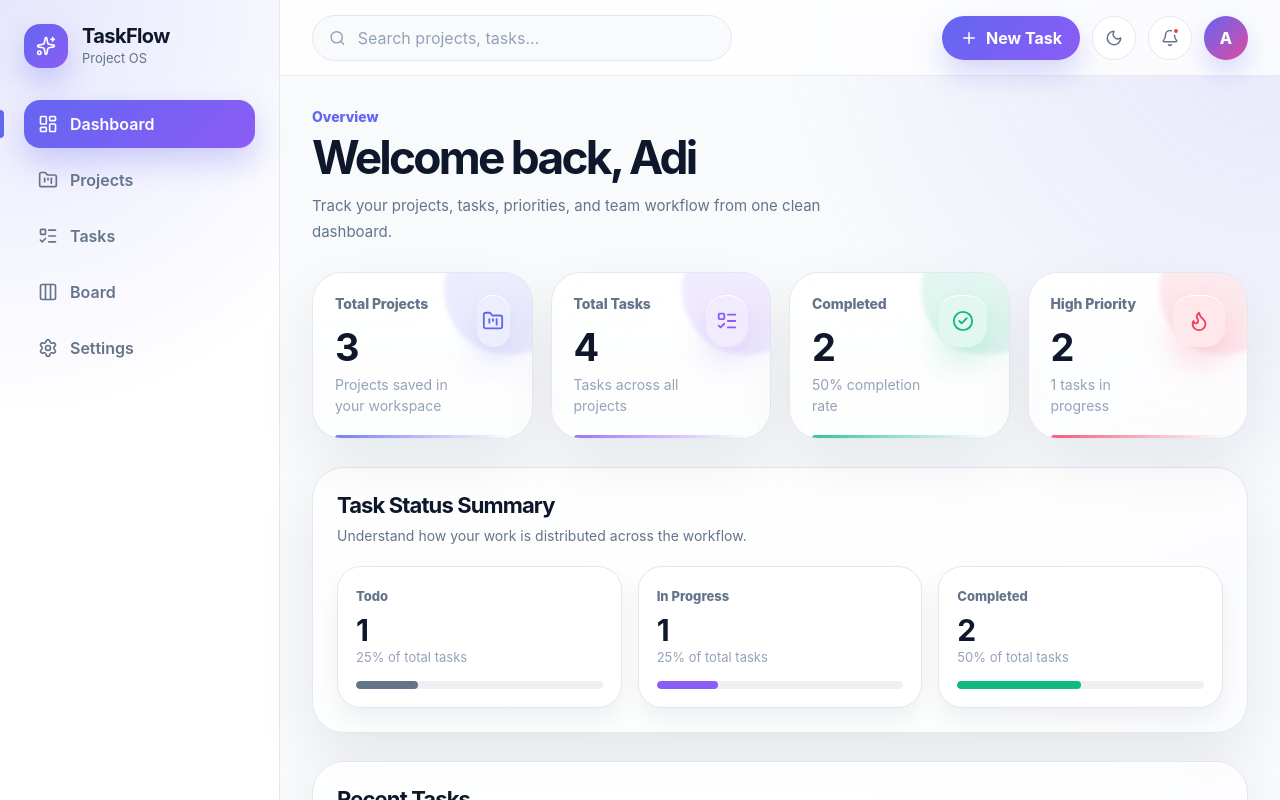
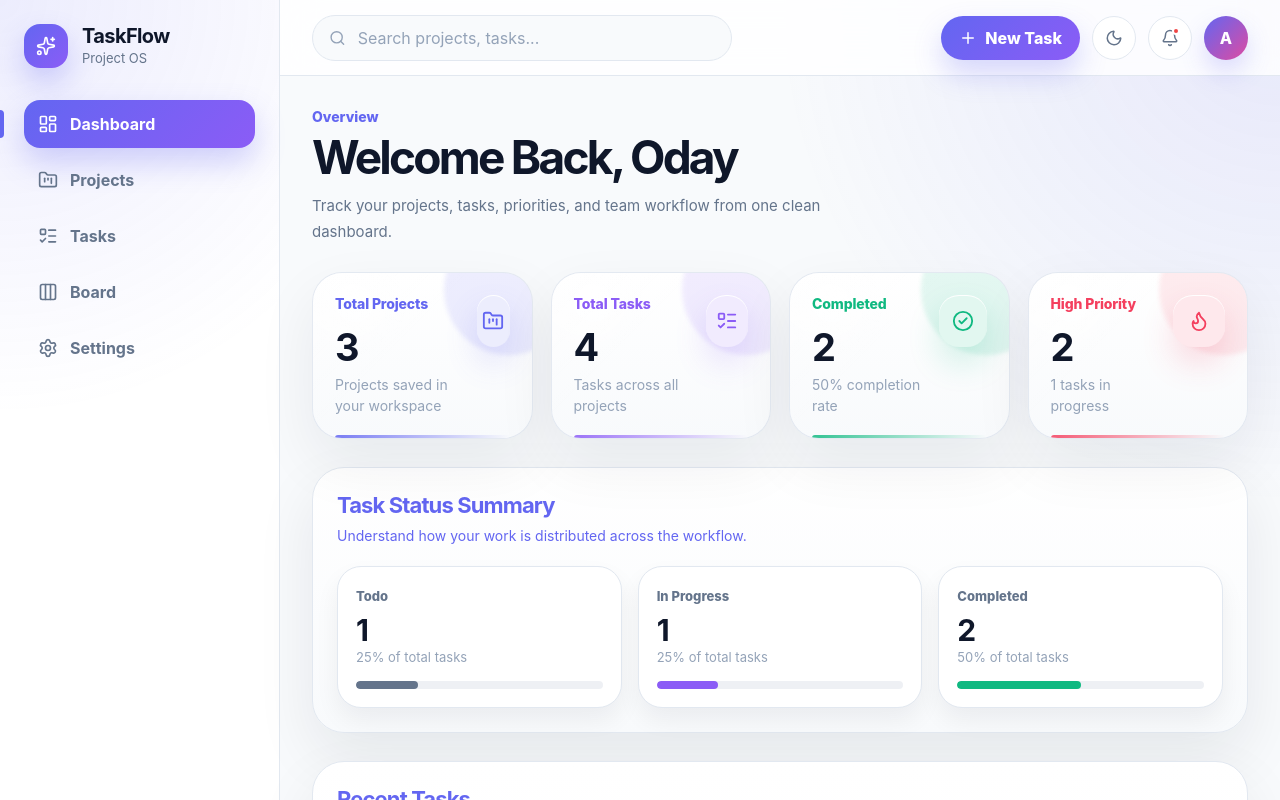
Before and after one commit to odaysaad2003-png/Task-flow-project, a React (Vite) app: page /dashboard in a window 1280 px wide. Shown: the top 800 px of the page. Built offline with nearby package versions, Linux system fonts and the light colour scheme.

Commit message:
fetch add the theem provider and logic to the light and dark mood

```diff
--- a/src/features/board/style/BoardColumn.css
+++ b/src/features/board/style/BoardColumn.css
@@ -2,9 +2,8 @@
     min-height: 520px;
     padding: 18px;
     border-radius: 30px;
-  background:
-    linear-gradient(180deg, rgba(255, 255, 255, 0.9), rgba(255, 255, 255, 0.72)),
-    radial-gradient(circle at top right, var(--color-primary-soft), transparent 36%);
+    background: linear-gradient(180deg, var(--color-surface), var(--color-surface-soft)),
+        radial-gradient(circle at top right, var(--color-primary-soft), transparent 38%);
     border: 1px solid var(--color-border);
     box-shadow: var(--shadow-md);
 }
--- a/src/pages/DashboardPage.jsx
+++ b/src/pages/DashboardPage.jsx
@@ -53,7 +53,7 @@ export default function DashboardPage() {
             <div className="dashboard-header">
                 <PageHeader
                     eyebrow="Overview"
-                    title="Welcome back, Adi"
+                    title="Welcome Back, Oday"
                     description="Track your projects, tasks, priorities, and team workflow from one clean dashboard."
                     action={undefined}
                 />
@@ -100,8 +100,10 @@ export default function DashboardPage() {
             <section className="dashboard-section">
                 <div className="dashboard-section-header">
                     <div>
-                        <h2>Task Status Summary</h2>
-                        <p>Understand how your work is distributed across the workflow.</p>
+                        <h2 style={{color: "var(--color-primary)"}}>Task Status Summary</h2>
+                        <p style={{color: "var(--color-primary)"}}>
+                            Understand how your work is distributed across the workflow.
+                        </p>
                     </div>
                 </div>
 
@@ -129,8 +131,10 @@ export default function DashboardPage() {
             <section className="dashboard-section">
                 <div className="dashboard-section-header">
                     <div>
-                        <h2>Recent Tasks</h2>
-                        <p>Your latest created tasks across all projects.</p>
+                        <h2 style={{color: "var(--color-primary)"}}>Recent Tasks</h2>
+                        <p style={{color: "var(--color-primary)"}}>
+                            Your latest created tasks across all projects.
+                        </p>
                     </div>
                 </div>
 
--- a/src/pages/style/DashboardPage.css
+++ b/src/pages/style/DashboardPage.css
@@ -16,9 +16,7 @@
 .dashboard-section {
   padding: 24px;
   border-radius: 32px;
-  background:
-    linear-gradient(180deg, rgba(255, 255, 255, 0.94), rgba(255, 255, 255, 0.76)),
-    radial-gradient(circle at top right, var(--color-primary-soft), transparent 36%);
+  background: linear-gradient(180deg, var(--color-surface), var(--color-surface-soft)), radial-gradient(circle at top right, var(--color-primary-soft), transparent 38%);
   border: 1px solid var(--color-border);
   box-shadow: var(--shadow-md);
 }
--- a/src/shared/components/Sidebar/sidebar.css
+++ b/src/shared/components/Sidebar/sidebar.css
@@ -3,17 +3,28 @@
   min-height: 100vh;
   padding: 24px;
   background:
-    radial-gradient(circle at top left, rgba(99, 102, 241, 0.16), transparent 32%),
-    #ffffff;
-  border-right: 1px solid #e5e7eb;
+    radial-gradient(circle at top left, var(--color-primary-soft), transparent 32%),
+    var(--color-surface);
+  border-right: 1px solid var(--color-border);
   display: flex;
   flex-direction: column;
   gap: 32px;
+  transition:
+    background var(--transition-base),
+    border-color var(--transition-base);
+}
+
+.sidebar-header,
+.sidebar-brand {
+  display: flex;
+  align-items: center;
+}
+
+.sidebar-header {
+  justify-content: space-between;
 }
 
 .sidebar-brand {
-  display: flex;
-  align-items: center;
   gap: 14px;
 }
 
@@ -24,7 +35,7 @@
   display: grid;
   place-items: center;
   color: #ffffff;
-  background: linear-gradient(135deg, #6366f1, #8b5cf6);
+  background: linear-gradient(135deg, var(--color-primary), var(--color-violet));
   box-shadow: 0 14px 28px rgba(99, 102, 241, 0.28);
 }
 
@@ -33,12 +44,12 @@
   font-size: 20px;
   line-height: 1.1;
   letter-spacing: -0.03em;
-  color: #0f172a;
+  color: var(--color-text);
 }
 
 .sidebar-brand span {
   font-size: 13px;
-  color: #64748b;
+  color: var(--color-text-muted);
 }
 
 .sidebar-nav {
@@ -55,24 +66,24 @@
   display: flex;
   align-items: center;
   gap: 12px;
-  color: #64748b;
-  font-weight: 600;
+  color: var(--color-text-muted);
+  font-weight: 700;
   transition:
-    background 0.25s ease,
-    color 0.25s ease,
-    transform 0.25s ease,
-    box-shadow 0.25s ease;
+    background var(--transition-fast),
+    color var(--transition-fast),
+    transform var(--transition-fast),
+    box-shadow var(--transition-fast);
 }
 
 .sidebar-link:hover {
-  background: #f8fafc;
-  color: #4f46e5;
+  background: var(--color-surface-soft);
+  color: var(--color-primary-dark);
   transform: translateX(4px);
 }
 
 .sidebar-link.active {
   color: #ffffff;
-  background: linear-gradient(135deg, #6366f1, #8b5cf6);
+  background: linear-gradient(135deg, var(--color-primary), var(--color-violet));
   box-shadow: 0 14px 30px rgba(99, 102, 241, 0.28);
 }
 
@@ -83,37 +94,28 @@
   width: 4px;
   height: 28px;
   border-radius: 0 999px 999px 0;
-  background: #6366f1;
+  background: var(--color-primary);
 }
-
-/* style the side bar in responsiv mopile */
 
 .sidebar-upgrade {
   margin-top: auto;
   padding: 18px;
   border-radius: 24px;
   background:
-    linear-gradient(135deg, rgba(15, 23, 42, 0.92), rgba(30, 41, 59, 0.92)),
+    linear-gradient(135deg, rgba(15, 23, 42, 0.94), rgba(30, 41, 59, 0.94)),
     radial-gradient(circle at top right, rgba(139, 92, 246, 0.45), transparent 35%);
   color: #ffffff;
-  box-shadow: 0 20px 40px rgba(15, 23, 42, 0.18);
+  box-shadow: var(--shadow-md);
 }
 
 .sidebar-upgrade p {
   margin: 0 0 6px;
-  font-weight: 700;
+  font-weight: 800;
 }
 
 .sidebar-upgrade span {
   font-size: 13px;
   color: #cbd5e1;
-}
-
-
-.sidebar-header {
-  display: flex;
-  align-items: center;
-  justify-content: space-between;
 }
 
 .sidebar-close {
@@ -124,24 +126,31 @@
   display: none;
   align-items: center;
   justify-content: center;
-  color: #64748b;
-  background: #f8fafc;
+  color: var(--color-text-muted);
+  background: var(--color-surface-soft);
+  border: 1px solid var(--color-border);
+  transition:
+    color var(--transition-fast),
+    background var(--transition-fast),
+    transform var(--transition-fast);
 }
 
 .sidebar-close:hover {
-  color: #ef4444;
+  color: var(--color-red);
+  transform: rotate(4deg);
 }
-/* style the side bar in responsiv mopile */
 
-/* responsiv in mopile style */
 @media (max-width: 900px) {
   .sidebar {
     position: fixed;
     inset: 0 auto 0 0;
     z-index: 30;
     transform: translateX(-100%);
-    transition: transform 0.3s ease;
-    box-shadow: 24px 0 60px rgba(15, 23, 42, 0.18);
+    transition:
+      transform 0.3s ease,
+      background var(--transition-base),
+      border-color var(--transition-base);
+    box-shadow: 24px 0 60px rgba(15, 23, 42, 0.22);
   }
 
   .sidebar.sidebar-open {
@@ -152,4 +161,3 @@
     display: inline-flex;
   }
 }
-/* responsiv in mopile style */
--- a/src/shared/components/StatCard/StatsCard.css
+++ b/src/shared/components/StatCard/StatsCard.css
@@ -8,9 +8,7 @@
   display: flex;
   align-items: flex-start;
   justify-content: space-between;
-  background:
-    linear-gradient(180deg, rgba(255, 255, 255, 0.94), rgba(255, 255, 255, 0.72)),
-    radial-gradient(circle at top right, var(--card-glow), transparent 38%);
+     background: linear-gradient(180deg, var(--color-surface), var(--color-surface-soft)), radial-gradient(circle at top right, var(--color-primary-soft), transparent 38%);
   border: 1px solid rgba(226, 232, 240, 0.92);
   box-shadow:
     0 24px 60px rgba(15, 23, 42, 0.07),
@@ -72,7 +70,7 @@
 
 .stats-card-content p {
   margin: 0;
-  color: #64748b;
+  color: var(--card-accent);
   font-size: 14px;
   font-weight: 800;
   letter-spacing: -0.01em;
--- a/src/shared/components/Topbar/Topbar.css
+++ b/src/shared/components/Topbar/Topbar.css
@@ -4,12 +4,22 @@
   display: flex;
   align-items: center;
   justify-content: space-between;
-  background: rgba(255, 255, 255, 0.78);
+  background: color-mix(in srgb, var(--color-surface) 82%, transparent);
   backdrop-filter: blur(18px);
-  border-bottom: 1px solid rgba(226, 232, 240, 0.8);
+  border-bottom: 1px solid var(--color-border);
   position: sticky;
   top: 0;
   z-index: 10;
+  transition:
+    background var(--transition-base),
+    border-color var(--transition-base);
+}
+
+.topbar-left {
+  display: flex;
+  align-items: center;
+  gap: 14px;
+  flex: 1;
 }
 
 .topbar-search {
@@ -20,16 +30,19 @@
   display: flex;
   align-items: center;
   gap: 10px;
-  color: #94a3b8;
-  background: #f8fafc;
-  border: 1px solid #e2e8f0;
-  transition: 0.25s ease;
+  color: var(--color-text-soft);
+  background: var(--color-surface-soft);
+  border: 1px solid var(--color-border);
+  transition:
+    background var(--transition-fast),
+    border-color var(--transition-fast),
+    box-shadow var(--transition-fast);
 }
 
 .topbar-search:focus-within {
-  background: #ffffff;
-  border-color: #818cf8;
-  box-shadow: 0 0 0 4px rgba(99, 102, 241, 0.12);
+  background: var(--color-surface);
+  border-color: var(--color-primary);
+  box-shadow: 0 0 0 4px var(--color-primary-soft);
 }
 
 .topbar-search input {
@@ -37,11 +50,11 @@
   border: 0;
   outline: 0;
   background: transparent;
-  color: #0f172a;
+  color: var(--color-text);
 }
 
 .topbar-search input::placeholder {
-  color: #94a3b8;
+  color: var(--color-text-soft);
 }
 
 .topbar-actions {
@@ -59,17 +72,19 @@
   align-items: center;
   justify-content: center;
   transition:
-    transform 0.2s ease,
-    box-shadow 0.2s ease,
-    background 0.2s ease;
+    transform var(--transition-fast),
+    box-shadow var(--transition-fast),
+    background var(--transition-fast),
+    border-color var(--transition-fast),
+    color var(--transition-fast);
 }
 
 .topbar-btn {
   padding: 0 18px;
   gap: 8px;
   color: #ffffff;
-  font-weight: 700;
-  background: linear-gradient(135deg, #6366f1, #8b5cf6);
+  font-weight: 800;
+  background: linear-gradient(135deg, var(--color-primary), var(--color-violet));
   box-shadow: 0 14px 28px rgba(99, 102, 241, 0.26);
 }
 
@@ -80,14 +95,14 @@
 
 .icon-btn {
   width: 44px;
-  color: #64748b;
-  background: #ffffff;
-  border: 1px solid #e2e8f0;
+  color: var(--color-text-muted);
+  background: var(--color-surface);
+  border: 1px solid var(--color-border);
 }
 
 .icon-btn:hover {
-  color: #4f46e5;
-  box-shadow: 0 12px 24px rgba(15, 23, 42, 0.08);
+  color: var(--color-primary-dark);
+  box-shadow: var(--shadow-sm);
 }
 
 .notification-btn {
@@ -101,8 +116,8 @@
   width: 8px;
   height: 8px;
   border-radius: 50%;
-  background: #ef4444;
-  border: 2px solid #ffffff;
+  background: var(--color-red);
+  border: 2px solid var(--color-surface);
 }
 
 .user-avatar {
@@ -115,16 +130,8 @@
   color: #ffffff;
   background:
     linear-gradient(135deg, rgba(99, 102, 241, 0.9), rgba(236, 72, 153, 0.9)),
-    #6366f1;
+    var(--color-primary);
   box-shadow: 0 12px 24px rgba(99, 102, 241, 0.22);
-}
-
-/*  burger mnue style start */
-.topbar-left {
-  display: flex;
-  align-items: center;
-  gap: 14px;
-  flex: 1;
 }
 
 .menu-btn {
@@ -137,36 +144,36 @@
   justify-content: center;
   flex-direction: column;
   gap: 5px;
-  color: #64748b;
+  color: var(--color-text-muted);
   background:
-    linear-gradient(180deg, #ffffff, #f8fafc);
-  border: 1px solid #e2e8f0;
-  box-shadow: 0 12px 24px rgba(15, 23, 42, 0.06);
+    linear-gradient(180deg, var(--color-surface), var(--color-surface-soft));
+  border: 1px solid var(--color-border);
+  box-shadow: var(--shadow-sm);
   transition:
-    transform 0.22s ease,
-    box-shadow 0.22s ease,
-    border-color 0.22s ease;
+    transform var(--transition-fast),
+    box-shadow var(--transition-fast),
+    border-color var(--transition-fast);
 }
 
 .menu-btn:hover {
   transform: translateY(-2px);
   border-color: rgba(99, 102, 241, 0.35);
-  box-shadow: 0 18px 34px rgba(15, 23, 42, 0.1);
+  box-shadow: var(--shadow-md);
 }
 
 .menu-icon-line {
   width: 18px;
   height: 2px;
   border-radius: 999px;
-  background: #64748b;
+  background: var(--color-text-muted);
   transition:
-    transform 0.25s ease,
-    opacity 0.2s ease,
-    background 0.25s ease;
+    transform var(--transition-fast),
+    opacity var(--transition-fast),
+    background var(--transition-fast);
 }
 
 .menu-btn-open .menu-icon-line {
-  background: #4f46e5;
+  background: var(--color-primary-dark);
 }
 
 .menu-btn-open .menu-icon-line:nth-child(1) {
@@ -181,7 +188,6 @@
   transform: translateY(-7px) rotate(-45deg);
 }
 
-/* responsev style burger mnu */
 @media (max-width: 900px) {
   .topbar {
     padding: 0 18px;
@@ -217,5 +223,3 @@
     height: 40px;
   }
 }
-/* responsev style burger mnu */
-/*  burger mnue style end */
--- a/src/styles/global.css
+++ b/src/styles/global.css
@@ -33,6 +33,44 @@
 
   --transition-fast: 0.2s ease;
   --transition-base: 0.28s ease;
+}
+[data-theme="dark"] {
+  --color-bg: #020617;
+  --color-surface: #0f172a;
+  --color-surface-soft: #111827;
+
+  --color-text: #f8fafc;
+  --color-text-muted: #cbd5e1;
+  --color-text-soft: #94a3b8;
+
+  --color-border: rgba(148, 163, 184, 0.22);
+  --color-border-soft: rgba(148, 163, 184, 0.16);
+
+  --color-primary: #818cf8;
+  --color-primary-dark: #a5b4fc;
+  --color-primary-soft: rgba(129, 140, 248, 0.16);
+
+  --color-violet: #a78bfa;
+  --color-emerald: #34d399;
+  --color-rose: #fb7185;
+  --color-red: #f87171;
+
+  --shadow-sm: 0 12px 24px rgba(0, 0, 0, 0.22);
+  --shadow-md: 0 24px 60px rgba(0, 0, 0, 0.32);
+  --shadow-lg: 0 34px 80px rgba(0, 0, 0, 0.42);
+}
+html {
+  color-scheme: light;
+}
+
+html[data-theme="dark"] {
+  color-scheme: dark;
+}
+
+body {
+  transition:
+    background var(--transition-base),
+    color var(--transition-base);
 }
 * {
   box-sizing: border-box;
```
Also changed, not shown: src/features/projects/style/ProjectCard.css (+11 -3 lines), src/features/tasks/style/TaskCard.css (+12 -2 lines), src/providers/AppProviders.jsx (+7 -1 lines), src/providers/ThemeProvider.jsx (+36 -0 lines), src/shared/components/Topbar/Topbar.jsx (+8 -3 lines). Lines whose indentation alone changed are shown as unchanged.
